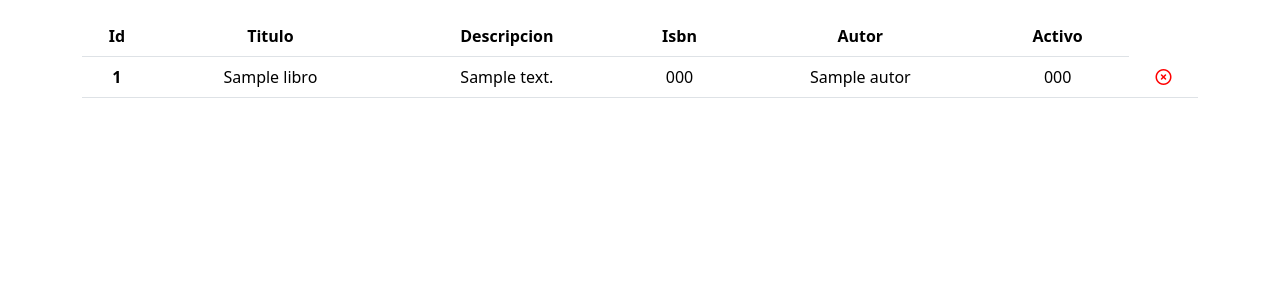
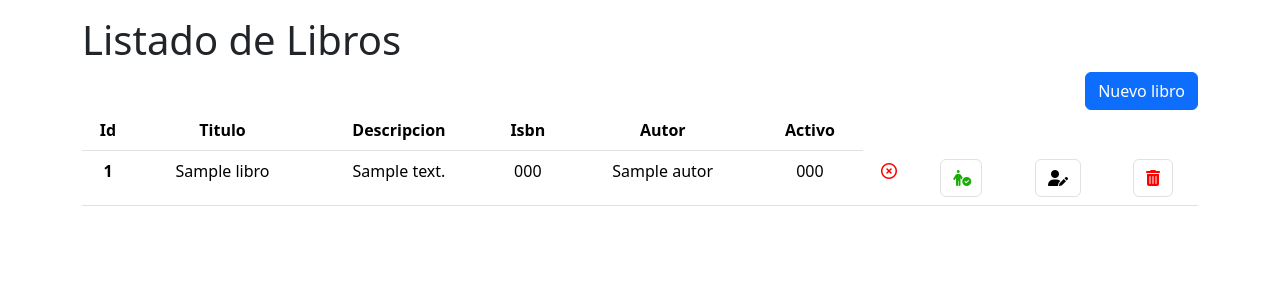
Before and after one commit to TomiiPorrini/Biblioteca-C2S2, a Django app: template Biblioteca/templates/listado-libros.html in a window 1280 px wide. Shown: the part 56-356 px from the top of the page. Run offline with Django 3.2, Linux system fonts and the light colour scheme; the template is opened without the code that fills it: most values are stand-ins (such as "Sample title", 1, 10 or a date in 2020).

Commit message:
Modificaciones de funcionalidades.

```diff
--- a/Biblioteca/templates/crear-actualizar-libro.html
+++ b/Biblioteca/templates/crear-actualizar-libro.html
@@ -7,8 +7,8 @@
 
         {{ form.as_p }}
 
-        <input class="btn btn-primary" type="submit" value="{{submit_value}}">
-        <a href="#">Volver al inicio</a>
+        <input class="btn btn-primary" type="submit" value="{{submit}}">
+        <a href="{% url 'libros' %}">Volver al inicio</a>
     </form>
 
 {% endblock %}
--- a/Biblioteca/templates/listado-libros.html
+++ b/Biblioteca/templates/listado-libros.html
@@ -1,6 +1,18 @@
 {% extends 'base.html' %}
 
   {% block 'contenido' %}
+
+  <!-- ENCABEZADO -->
+<h1>Listado de Libros</h1>
+
+<div class="d-flex justify-content-end">
+  <a class="btn btn-primary" href="{% url 'crear-libro' %}">Nuevo libro</a>
+
+</div>
+<!-- Fin encabezado -->
+
+
+  {% if libros %}
   <table class="table text-center">
     <thead>
       <tr>
@@ -21,17 +33,51 @@
         <td>{{ l.isbn }}</td>
         <td>{{ l.autor }}</td>
         <td>{{ l.isbn }}</td>
-      {% if s.activo %}
+
+        {% if l.activo %}
           <td>
             <i class="fa-solid fa-circle-check" style="color: #80ff00;"></i>
           </td>
+
+          <td>
+            <a class="btn border" href="{% url 'desactivar-libro' l.id %}">
+              <i class="fa-solid fa-person-circle-xmark" style="color: #bd0a0a; width: 1em;"></i>
+            </a>
+          </td>
+
         {% else %}
           <td>
             <i class="fa-regular fa-circle-xmark" style="color: #ff0000;"></i>
           </td>
+
+          <td>
+            <a class="btn border" href="{% url 'activar-libro' l.id %}">
+              <i class="fa-solid fa-person-circle-check" style="color: #19ad05; width: 1em;"></i>
+            </a>
+          </td>
+
         {% endif %}
+
+        <!-- modificar -->
+      <td>
+        <a class="btn border" href="{% url 'modificar-libro' l.id %}">
+          <i class="fa-solid fa-user-pen" style="color: #000000;"></i>
+        </a>
+      </td>
+
+      <!-- eliminar -->
+      <td>
+        <a class="btn border" href="{% url 'eliminar-libro' l.id %}">
+          <i class="fa-solid fa-trash-can" style="color: #ff0000;"></i>
+        </a>
+      </td>
+
       {% endfor %}
     </tbody>
   </table>
 
+  {% else %}
+  <h3>No hay libros</h3>
+  {% endif %}
+
 {% endblock %}
--- a/Biblioteca/urls.py
+++ b/Biblioteca/urls.py
@@ -21,8 +21,8 @@ urlpatterns = [
     path('libros/nuevo', views.crear_libro, name='crear-libro'),
     path('libros/activar/<int:id>', views.activar_libro, name='activar-libro'),
     path('libros/desactivar/<int:id>', views.desactivar_libro, name='desactivar-libro'),
-    path('libros/modificar', views.modificar_libro, name='modificar-libro'),
+    path('libros/modificar/<int:id>', views.modificar_libro, name='modificar-libro'),
     path('libros/eliminar/<int:id>', views.eliminar_libro, name='eliminar-libro'),
-    path('libros/listado', views.libros, name='listado-libros')
+    path('libros/listado', views.libros, name='libros')
 
 ]
```
Also changed, not shown: Biblioteca/views.py (+16 -10 lines). Lines whose indentation alone changed are shown as unchanged.
